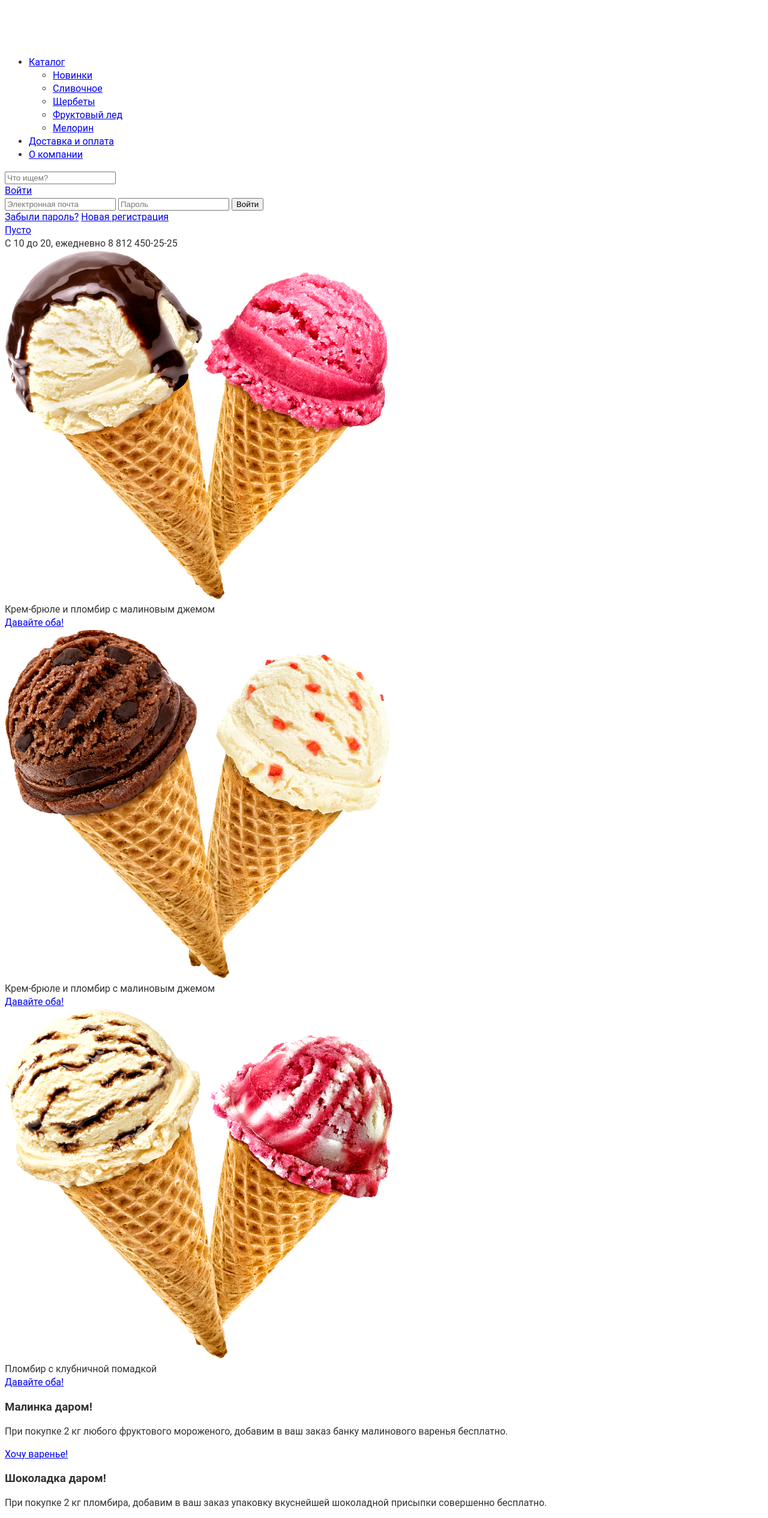
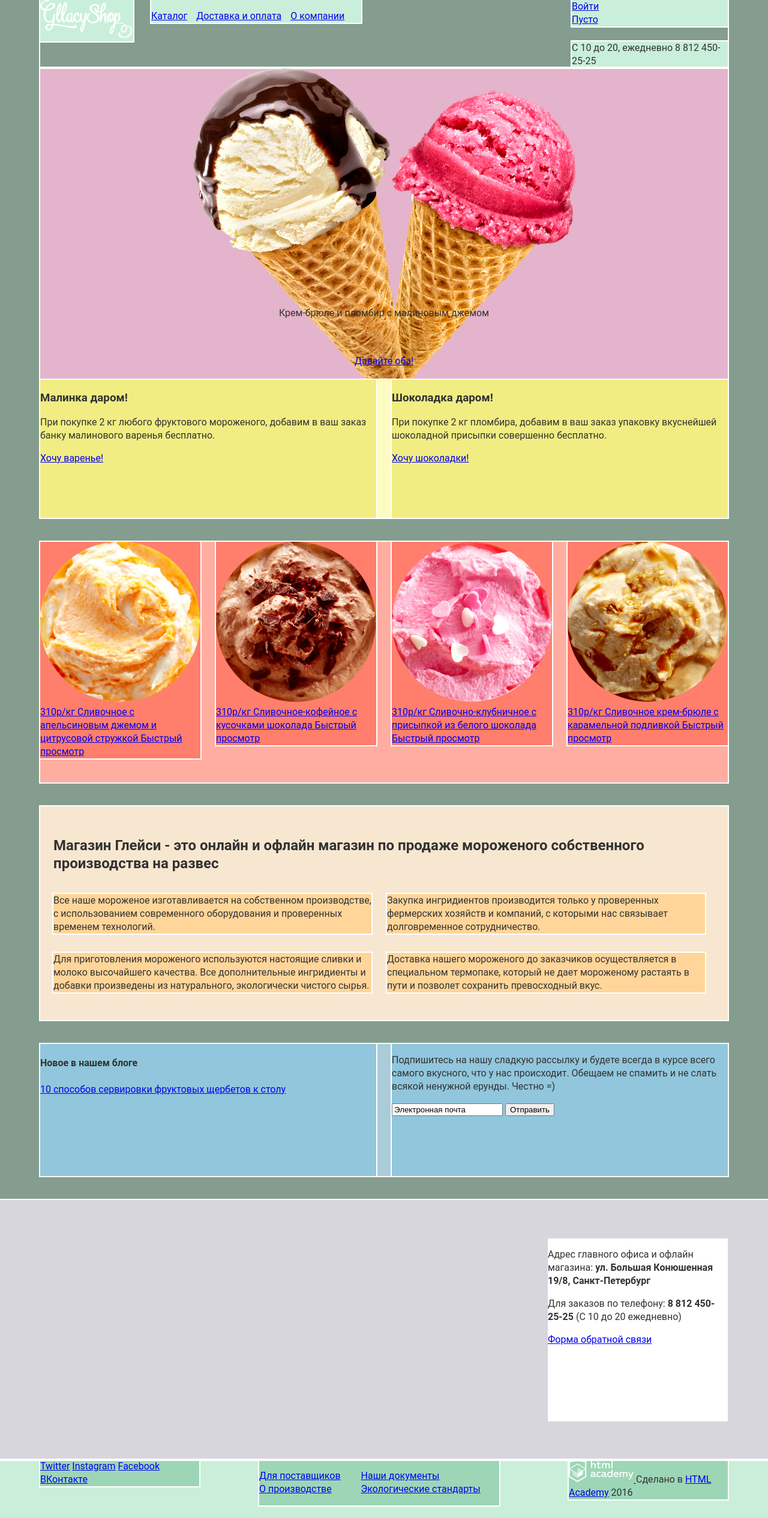
Before and after one commit to lenikvenik/283895-gllacy, a plain HTML site: page index.html in a window 1280 px wide. Shown: the top 2530 px of the page at 60% size. Drawn offline with Linux system fonts and the light colour scheme.

Commit message:
Сетка личного проекта

```diff
--- a/css/style.css
+++ b/css/style.css
@@ -4,6 +4,8 @@ body {
 	line-height: 22px;
 	color: #323232;
 	font-weight: normal;
+	background-color: #849d8f;
+	margin: 0;
 }
 
 h1 {
@@ -21,3 +23,275 @@ h2 {
 	color: #323232;
 	font-weight: bold;
 }
+
+.clearfix::after {
+  content: "";
+
+  display: table;
+  clear: both;
+}
+
+.container {
+	width: 1146px;
+	margin: 0 auto;
+}
+
+.main-header {
+	outline: 2px solid white;
+}
+
+.logo {
+	float:left;
+	width: 155px;
+	margin-right: 30px;
+	outline: 2px solid white;
+	background-color: #c9efda;
+}
+
+.main-navigation {
+	float: left;
+	width: 350px;
+	outline: 2px solid white;
+	background-color: #c9efda;
+}
+
+.main-navigation ul {
+	padding: 0;
+	list-style: none;
+}
+
+.main-navigation li {
+	float:left;
+	margin-right: 15px;
+}
+
+.user {
+	float: right;
+	width: 260px;
+	outline: 2px solid white;
+	background-color: #c9efda;
+
+}
+
+.header-contacts {
+	float: right;
+	width: 260px;
+	clear: both;
+	outline: 2px solid white;
+	background-color: #c9efda;
+}
+
+.dropdown-block {
+	display: none;
+}
+
+.slider {
+	outline: 2px solid white;
+	background-color: #e3b4cb;
+}
+
+.slide {
+	text-align: center;
+	position: relative;
+	height: 520px;
+}
+
+.slide .title {
+	position: absolute;
+	bottom: 100px;
+	left: 0;
+	right: 0;
+}
+
+.slide .btn {
+	position: absolute;
+	bottom: 20px;
+	left: 0;
+	right: 0;
+}
+
+
+.slide + .slide {
+	display:none;
+}
+
+
+.banners {
+	position: relative;
+	outline: 2px solid white;
+	background-color: #fdfbc2;
+	margin-bottom: 40px;
+}
+
+
+.banner {
+	float: left;
+	width: 560px;
+	height: 230px;
+	outline: 2px solid white;
+	background-color: #f1ed83;
+}
+
+
+.banner:first-child {
+	margin-right: 26px;
+}
+
+
+.catalog {
+	outline: 2px solid white;
+	background-color: #ffada1;
+	margin-bottom: 40px;
+}
+
+
+.catalog-item {
+	float: left;
+	width: 267px;
+	margin-right: 26px;
+	margin-bottom: 40px;
+	outline: 2px solid white;
+	background-color: #ff7e6c;
+}
+
+
+.catalog-item:nth-child(4n) {
+    margin-right: 0;
+}
+
+
+.about-us-text {
+	padding: 30px 22px;
+	background-color:#f8e7d0;
+	outline: 2px solid white;
+	margin-bottom: 40px;
+}
+
+
+.about-us-item {
+	float: left;
+	width: 530px;
+	margin-right: 26px;
+	background-color:#ffd599;
+	outline: 2px solid white;
+}
+
+
+.about-us-item:nth-child(2n+1) {
+    margin-right: 0;
+}
+
+
+.blog-and-subscribe {
+	outline: 2px solid white;
+	background-color: #aacbd9;
+	margin-bottom: 40px;
+}
+
+
+.blog {
+	float:left;
+	height: 220px;
+	width: 560px;
+	margin-right: 26px;
+	outline: 2px solid white;
+	background-color: #91c6dc;
+}
+
+
+.subscribe {
+	float:left;
+	height: 220px;
+	width: 560px;
+	outline: 2px solid white;
+	background-color: #91c6dc;
+}
+
+
+.map {
+	padding: 64px;
+	outline: 2px solid white;
+	background-color: #d6d6dc;
+}
+
+.adress {
+	float: right;
+	width: 300px;
+	height: 305px;
+	background-color: white;
+
+}
+
+.main-footer {
+	height: 105px;
+	outline: 2px solid white;
+	background-color: #c9efda
+}
+
+.footer-social {
+	float: left;
+	width: 265px;
+	margin-right: 100px;
+	background-color: #9cd6b6;
+	outline: 2px solid white;
+}
+
+
+.footer-about-us {
+	float: left;
+	width: 400px;
+	background-color: #9cd6b6;
+	outline: 2px solid white;
+
+}
+
+.footer-about-us ul {
+	display: inline-block;
+	vertical-align: top;
+	padding: 0;
+	margin-right: 30px;
+	list-style: none;
+}
+
+
+.footer-copyright {
+	float: right;
+	width: 265px;
+	background-color: #9cd6b6;
+	outline: 2px solid white;
+}
+
+
+.breadcrumbs {
+	list-style: none;
+	padding: 0;
+	background-color: #babfeb;
+	outline: 2px solid white;
+
+}
+
+.breadcrumbs li {
+	display: inline-block;
+}
+
+
+.filter {
+	background-color: #f8e7d0;
+	outline: 2px solid white;
+	margin-bottom: 25px;
+}
+
+.filter-block {
+	display: inline-block;
+	margin-right: 15px;
+	margin-bottom: 15px;
+	background-color: #ffd599;
+	outline: 2px solid white;
+}
+
+.paginator {
+	float: right;
+	outline: 2px solid white;
+	background-color: #f8e7d0;
+	margin-bottom: 30px;
+}
--- a/index.html
+++ b/index.html
@@ -7,19 +7,17 @@
 	</head>
 	<body>
 		<div class="container">
-			<header class="main-header">
+			<header class="main-header clearfix">
 				<div class="logo">
-					<img src="img/logo.svg">
+					<img src="img/logo.svg" alt="">
 				</div>
 				<nav class="main-navigation">
 					<ul>
 						<li class="dropdown">
-							<a href="#">Каталог</a>
+							<a href="catalog.html">Каталог</a>
 							<div class="dropdown-block">
 								<ul>
-									<li class="vip">
-										<a href="#">Новинки</a>
-									</li>
+									<li class="title">Новинки</li>
 									<li>
 										<a href="#">Сливочное</a>
 									</li>
@@ -82,22 +80,22 @@
 
 			<div class="slider">
 				<div class="slide">
-					<img src="img/icecream1.png">
+					<img src="img/icecream1.png" alt="">
 					<div class="title">Крем-брюле и пломбир с малиновым джемом</div>
 					<a href="#" class="btn btn_slider">Давайте оба!</a>
 				</div>
 				<div class="slide">
-					<img src="img/icecream2.png">
+					<img src="img/icecream2.png" alt="">
 					<div class="title">Крем-брюле и пломбир с малиновым джемом</div>
 					<a href="#" class="btn btn_slider">Давайте оба!</a>
 				</div>
 				<div class="slide">
-					<img src="img/icecream3.png">
+					<img src="img/icecream3.png" alt="">
 					<div class="title">Пломбир с клубничной помадкой</div>
 					<a href="#" class="btn btn_slider">Давайте оба!</a>
 				</div>
 			</div>
-			<div class="banners">
+			<div class="banners clearfix">
 				<div class="banner banner_raspberry">
 					<h3>Малинка даром!</h3>
 					<p>При покупке 2 кг любого фруктового мороженого, добавим в ваш заказ банку малинового варенья бесплатно.</p>
@@ -111,10 +109,10 @@
 			</div>
 
 
-			<div class="catalog">
+			<div class="catalog clearfix">
 				<div class="catalog-item catalog-item_hit">
-					<a href="#" class="catalog-image-link">
-						<img class="catalog-image" src="img/product_1.png">
+					<a href="#" class="catalog-image">
+						<img src="img/product_1.png" alt="">
 						<span class="catalog-price">310p/<span class="catalog-measure">кг</span></span>
 					</a>
 					<a href="#" class="catalog-name">
@@ -123,8 +121,8 @@
 					<a href="#" class="catalog-preview btn">Быстрый просмотр</a>
 				</div>
 				<div class="catalog-item catalog-item_hit">
-					<a href="#" class="catalog-image-link">
-						<img class="catalog-image" src="img/product_2.png">
+					<a href="#" class="catalog-image">
+						<img src="img/product_2.png" alt="">
 						<span class="catalog-price">310p/<span class="catalog-measure">кг</span></span>
 					</a>
 					<a href="#" class="catalog-name">
@@ -133,8 +131,8 @@
 					<a href="#" class="catalog-preview btn">Быстрый просмотр</a>
 				</div>
 				<div class="catalog-item catalog-item_hit">
-					<a href="#" class="catalog-image-link">
-						<img class="catalog-image" src="img/product_3.png">
+					<a href="#" class="catalog-image">
+						<img src="img/product_3.png" alt="">
 						<span class="catalog-price">310p/<span class="catalog-measure">кг</span></span>
 					</a>
 					<a href="#" class="catalog-name">
@@ -143,8 +141,8 @@
 					<a href="#" class="catalog-preview btn">Быстрый просмотр</a>
 				</div>
 				<div class="catalog-item catalog-item_hit">
-					<a href="#" class="catalog-image-link">
-						<img class="catalog-image" src="img/product_4.png">
+					<a href="#" class="catalog-image">
+						<img src="img/product_4.png" alt="">
 						<span class="catalog-price">310p/<span class="catalog-measure">кг</span></span>
 					</a>
 					<a href="#" class="catalog-name">
@@ -155,30 +153,30 @@
 			</div>
 
 
-			<div class="about-us-text">
+			<div class="about-us-text clearfix">
 				<h2>Магазин Глейси - это онлайн и офлайн магазин по продаже	мороженого собственного производства на развес</h2>
 
-					<p class="about-us-item about-us-item_feature-1">Все наше мороженое изготавливается на собственном производстве, с использованием современного оборудования и проверенных временем технологий.
+					<p class="about-us-item about-us-item_icecream">Все наше мороженое изготавливается на собственном производстве, с использованием современного оборудования и проверенных временем технологий.
 					</p>
 
-					<p class="about-us-item about-us-item_feature-2">Закупка ингридиентов производится только у проверенных фермерских хозяйств и компаний, с которыми нас связывает долговременное сотрудничество.
+					<p class="about-us-item about-us-item_cow">Закупка ингридиентов производится только у проверенных фермерских хозяйств и компаний, с которыми нас связывает долговременное сотрудничество.
 					</p>
 
-					<p class="about-us-item about-us-item_feature-3">Для приготовления мороженого используются настоящие сливки и молоко высочайшего качества. Все дополнительные ингридиенты и добавки произведены из натурального, экологически чистого сырья.
+					<p class="about-us-item about-us-item_leaf">Для приготовления мороженого используются настоящие сливки и молоко высочайшего качества. Все дополнительные ингридиенты и добавки произведены из натурального, экологически чистого сырья.
 					</p>
 
-					<p class="about-us-item about-us-item_feature-4">Доставка нашего мороженого до заказчиков осуществляется в специальном термопаке, который не дает мороженому растаять в пути и позволет сохранить превосходный вкус.</p>
+					<p class="about-us-item about-us-item_termometr">Доставка нашего мороженого до заказчиков осуществляется в специальном термопаке, который не дает мороженому растаять в пути и позволет сохранить превосходный вкус.</p>
 			</div>
 
 
-			<div class="blog-and-subscribe">
+			<div class="blog-and-subscribe clearfix">
 				<div class="blog">
 					<h4>Новое в нашем блоге</h4>
 					<a href="#">10 способов сервировки фруктовых щербетов к столу</a>
 				</div>
 				<div class="subscribe">
 					<p>Подпишитесь на нашу сладкую рассылку и будете всегда в курсе всего самого вкусного, что у нас происходит. Обещаем не спамить и не слать всякой ненужной ерунды. Честно =)</p>
-					<form class="subscribe" action="#" method="post">
+					<form class="subscribe-form" action="#" method="post">
 						<input type="text" name="email" value="Электронная почта">
 						<input type="submit" class="btn" value="Отправить">
 					</form>
@@ -188,7 +186,7 @@
 
 
 		<div class="map">
-			<div class="container">
+			<div class="container clearfix">
 				<div class="adress">
 					<p>
 						Адрес главного офиса и офлайн магазина:
@@ -206,7 +204,7 @@
 
 
 		<footer class="main-footer">
-			<div class="container">
+			<div class="container clearfix">
 				<div class="footer-social">
 					<a class="social-btn twitter" href="#">Twitter</a>
 					<a class="social-btn instagram" href="#">Instagram</a>
@@ -225,7 +223,7 @@
 				</div>
 				<div class="footer-copyright">
 					<a class="footer-logo" href="#">
-					<img src="img/logo_htmlacademy.png">
+						<img src="img/logo_htmlacademy.png" alt="">
 					</a>
 					Сделано в <a class="footer-link-htmlacademy" href="#">HTML Academy</a> 2016
 				</div>
```
Also changed, not shown: catalog.html (+57 -59 lines).
